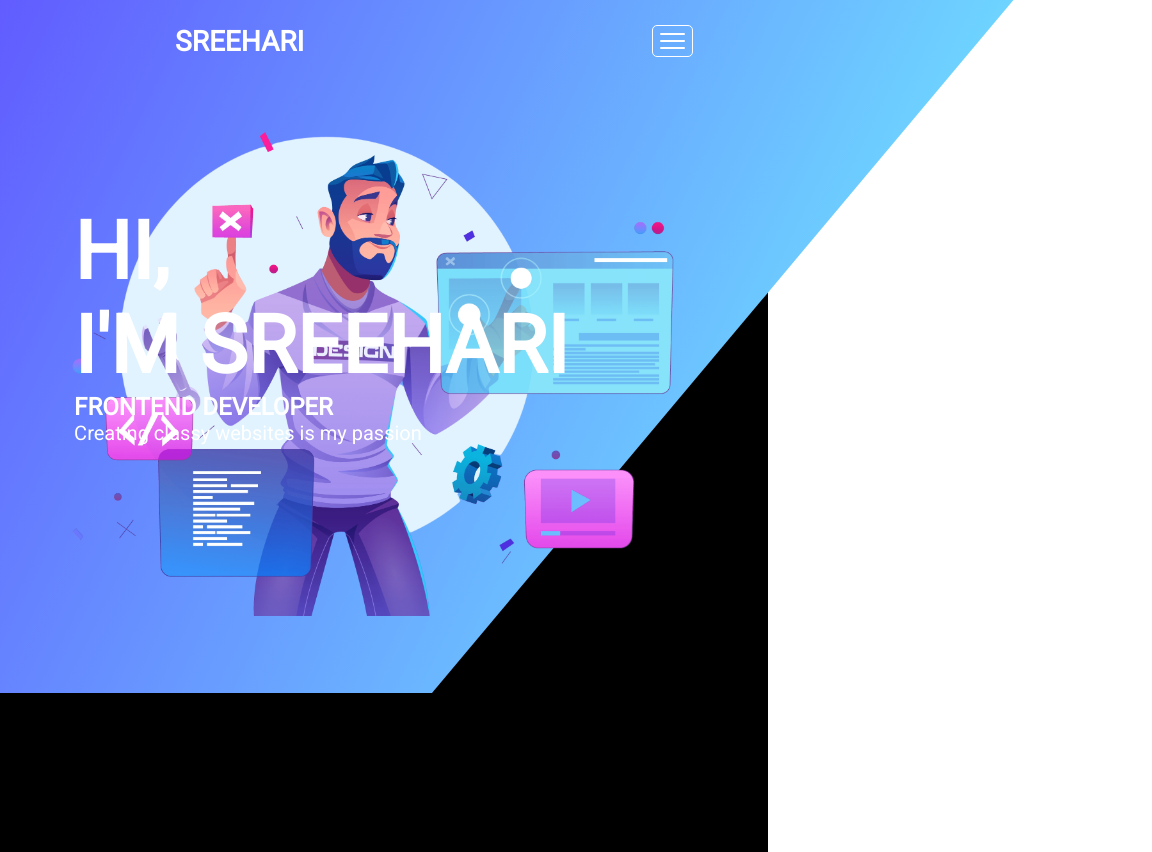
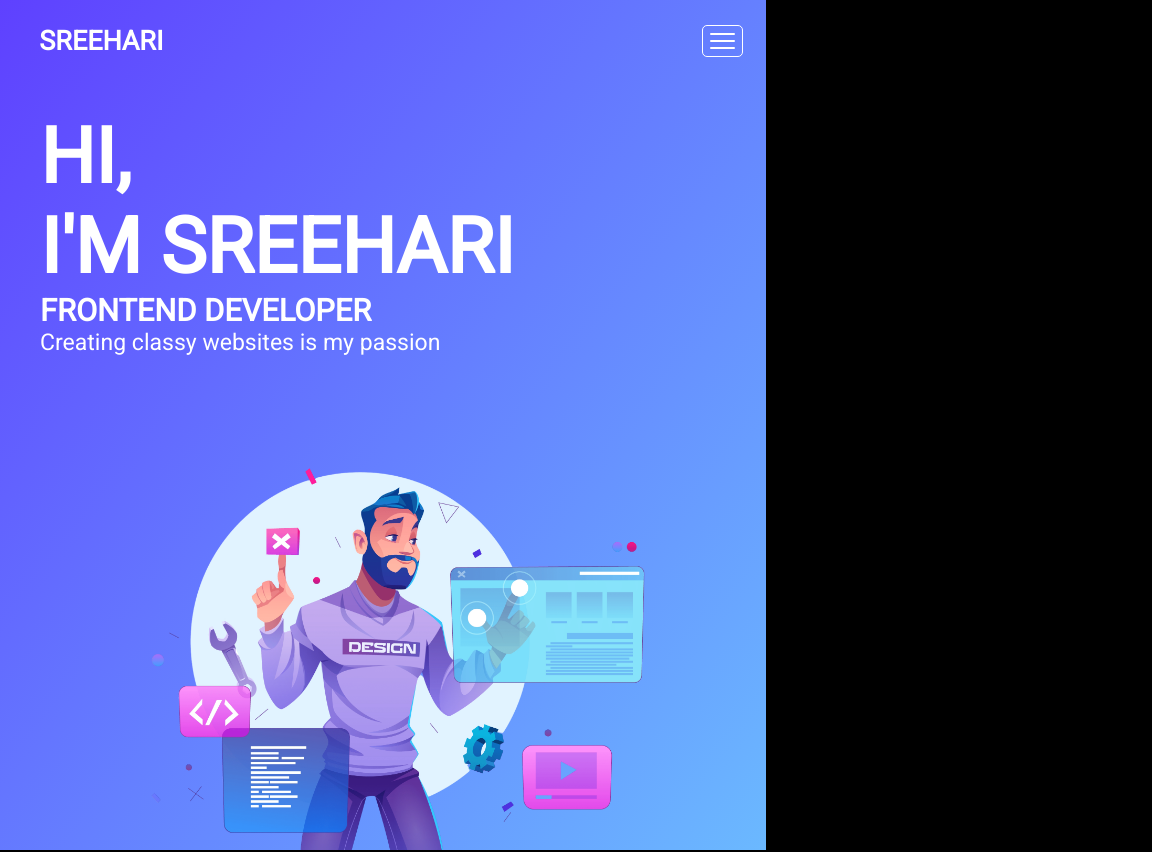
Before and after one commit to sree-shp/my-portfolio, a React (Create React App) app: page / in a window 768 px wide. Shown: the top 852 px of the page, 1152 px wide, since content can reach past the window. Built offline with nearby package versions, Linux system fonts and the light colour scheme.

Commit message:
add media query for responsive mobile and tablet design

```diff
--- a/public/index.html
+++ b/public/index.html
@@ -13,7 +13,7 @@
     <link rel="manifest" href="%PUBLIC_URL%/manifest.json" />
     <title>Sreehari Portfolio</title>
   </head>
-  <body style="margin: 0">
+  <body style="background-color: black; margin: 0">
     <div id="root"></div>
   </body>
 </html>
--- a/src/Navbar/Navbar.css
+++ b/src/Navbar/Navbar.css
@@ -1,10 +1,9 @@
 @import url('https://fonts.googleapis.com/css2?family=Roboto&display=swap');
 
 #header{
-    /* background-color: black; */
     font-family: 'Roboto', sans-serif;
     color: white;
-    padding: 40px 40px 40px 150px;
+    padding: 40px 40px 40px 40px;
 
     animation: 1s ease 2s backwards fadeInRight;
     position: relative;
@@ -21,10 +20,10 @@
     flex-grow: 2;
     text-decoration: none;
     color: inherit;
-    font-size: 2rem;
+    font-size: 2.25vw;
     font-weight: 600;
     font-weight: 800;
-    padding-left: 100px;
+    padding-left: 4%;
     z-index: 500;
     color: white;
 
@@ -33,9 +32,10 @@
 .link-text{
     text-decoration: none;
     color: inherit;
-    padding: 10px 45px 0px;
+    padding: 0.5% 2.5% 0%;
     z-index: 500;
     font-weight: 500;
+    font-size: 1.35vw;
 }
 
 .link-text:hover{
@@ -66,10 +66,46 @@
     background-color: white;
 }
 
+@media (min-width: 768px) and (max-width: 1024px) {
+    .home-link{
+        padding-left: 0.5%;
+        font-size: 2.50vw;
+    }
 
+    .link-text{
+        font-size: 1.60vw;
+        padding: 1% 2% 0%;
+    }
 
+    #header{
+        padding: 25px 50px ;
+    }
 
-@media(max-width: 768px) and (min-width: 320px){
+}
+
+@media (min-width: 1200px) and (max-width: 1440px) {
+    .home-link{
+        padding-left: 2.5%;
+        font-size: 2.25vw;
+        padding-left: 3.5%;
+    }
+
+}
+
+@media (min-width: 1024px) and (max-width: 1200px) {
+    .home-link{
+        padding-left: 2%;
+        font-size: 2.50vw;
+        padding-left: 3.5%;
+    }
+
+    .link-text{
+        font-size: 1.50vw;
+    }
+
+}
+
+@media(max-width: 768px) and (min-width: 425px){
     .hamburger-menu, .hamburger-icon-container{
         display: block;
     }
@@ -84,6 +120,55 @@
 
     .home-link{
         font-size: 1.75rem;
+        padding-left: 2%;
+    }
+
+    .header-wrap{
+        padding: 0px 25px;
+
+    }
+
+    .hamburger-item{
+        display: block;
+        padding: 10px 0px;
+    }
+
+    .hamburger-wrap{
+        display: flex;
+        flex-direction: column;
+        gap: 10px;
+        padding: 25px 0px 0px;
+
+    }
+
+    .hamburger-link{
+        text-decoration: none;
+        color: inherit;
+        font-weight: 500;
+        padding: 0px 25px 0px 6%;
+    }
+
+    .home-link{
+        font-size: 3.5vw;
+       }
+}
+
+@media (min-width: 375px) and (max-width: 425px){
+    .hamburger-menu, .hamburger-icon-container{
+        display: block;
+    }
+
+    .link-text{
+        display: none;
+    }
+
+    #header{
+        padding: 25px 0px 25px ;
+    }
+
+    .home-link{
+        font-size: 1.75rem;
+        padding-left: 2%;
     }
 
     .header-wrap{
@@ -111,10 +196,60 @@
     padding: 0px 25px;
     }
 
+   .home-link{
+    font-size: 5.5vw;
+    padding-top: 2.5px;
+    padding-left: 0.75%;
+   }
 }
 
-@media (min-width: 768px) and (max-width: 1024px){
+
+@media (min-width: 320px) and (max-width: 375px){
+    .hamburger-menu, .hamburger-icon-container{
+        display: block;
+    }
+
+    .link-text{
+        display: none;
+    }
+
     #header{
-        padding: 25px 50px ;
+        padding: 25px 0px 25px ;
     }
+
+    .home-link{
+        font-size: 1.75rem;
+        padding-left: 2%;
+    }
+
+    .header-wrap{
+        padding: 0px 25px;
+
+    }
+
+    .hamburger-item{
+        display: block;
+        padding: 10px 0px;
+    }
+
+    .hamburger-wrap{
+        display: flex;
+        flex-direction: column;
+        gap: 10px;
+        padding: 25px 0px 0px;
+
+    }
+
+    .hamburger-link{
+        text-decoration: none;
+    color: inherit;
+    font-weight: 500;
+    padding: 0px 25px;
+    }
+
+   .home-link{
+    font-size: 5.5vw;
+    padding-top: 2.5px;
+    padding-left: 0.75%;
+   }
 }
--- a/src/Title/Title.css
+++ b/src/Title/Title.css
@@ -3,7 +3,8 @@
 
 #title{
     position: relative;
-    height: 610px;
+    width: 75vw;
+    height: 85vh;
     background-color: black;
     color: white;
     font-family: 'Roboto', sans-serif;
@@ -13,7 +14,7 @@
 .welcome-heading{
     color: inherit;
     text-align: left;
-    font-size: 5rem;
+    font-size: 6vw;
     font-weight: 800;
     animation: 2s linear fadeInTop;
 }
@@ -30,13 +31,13 @@
 
 .description-heading{
     animation: 1s ease 2s backwards fadeInTop;
-    font-size: 1.5rem;
+    font-size: 1.75vw;
     font-weight: 600;
 }
 
 .description{
     animation: 1s ease 2s backwards fadeInTop;
-    font-size: 1.25rem;
+    font-size: 1.40vw;
 }
 
 @keyframes fadeInTop{
@@ -63,28 +64,30 @@
         left: 35%;
     }
     100%{
-        left: 9%;
+        left: 8%;
     }
 }
 
 .home-img{
-    width: 800px;
+    width: 40vw;
     /* height: 533px; */
     position: absolute;
-    right: 0px;
-    top: 0px;
+    right: -31%;
+    top: 10%;
+    overflow: hidden;
     animation: 1s ease 2.5s backwards fadeInRight;
 }
 
 
 .background-element{
-    width: 2000px;
-    height: 1000px;
-    rotate: -50deg;
+    width: 175%;
+    height: 175%;
+    rotate: -55deg;
+    overflow: hidden;
     position: absolute;
     z-index: -1000;
-    top: -600px;
-    left: -625px;
+    top: -100%;
+    left: -40%;
     background-image: linear-gradient(to bottom right,#5800FF,#72FFFF);
     background-size: 200%;
     background-position: right;
@@ -97,9 +100,183 @@
     }
 }
 
-@media (max-width: 1440px) and (min-width: 1024px){
+@media (min-width: 1440px){
     .home-img{
-        width: 700px;
-        top: 25px;
+        width: 40vw;
+    }
+    .background-element{
+        left: -55%;
     }
 }
+
+@media (min-width: 1200px) and (max-width: 1440px) {
+    .background-element{
+        left: -57%;
+        rotate: -55deg;
+    }
+}
+
+@media (max-width: 1200px) and (min-width: 1024px){
+    .home-img{
+        width: 60%;
+        top: 9%;
+        right: -31%;
+    }
+    #title{
+        height: 75vh
+    }
+    .background-element{
+        left: -55%;
+        rotate: -60deg;
+    }
+
+    .welcome-heading{
+        font-size: 6.5vw;
+    }
+}
+
+@media (max-width: 1024px) and (min-width: 768px){
+
+
+    .home-img{
+        width: 55%;
+        top: 12%;
+        right: -29%;
+    }
+
+    .welcome-heading{
+        font-size: 6.75vw;
+    }
+
+    .description-heading{
+        font-size: 1.85vw;
+    }
+
+    .description{
+        font-size: 1.60vw;
+    }
+
+    #title{
+        height: 65vh;
+    }
+
+    .background-element{
+        left: -57%;
+        rotate: -60deg;
+    }
+}
+
+@media (max-width: 768px) and (min-width: 425px){
+    #title{
+        width: 57vw;
+        height: 100vw;
+    }
+
+    .background-element{
+        rotate: 360deg;
+        left: -0%;
+        top: -60%;
+        height: 250%;
+    }
+
+    .home-img{
+        width: 150%;
+        top: 45%;
+        right: -65%;
+
+    }
+
+    .welcome-heading{
+        font-size: 10vw;
+    }
+
+    .welcome-page{
+        top: 0%;
+        width: 90vw
+    }
+
+    .description-heading{
+        font-size: 4vw;
+    }
+
+    .description{
+        font-size: 3vw;
+    }
+
+}
+
+@media (max-width: 425px) and (min-width: 375px){
+    #title{
+        width: 57vw;
+        height: 115vw;
+    }
+
+    .background-element{
+        rotate: 360deg;
+        left: -0%;
+        top: -60%;
+        height: 250%;
+    }
+
+    .home-img{
+        width: 150%;
+        top: 50%;
+        right: -65%;
+
+    }
+
+    .welcome-heading{
+        font-size: 12vw;
+    }
+
+    .welcome-page{
+        top: 0%;
+        width: 90vw
+    }
+
+    .description-heading{
+        font-size: 5vw;
+    }
+
+    .description{
+        font-size: 3.75vw;
+    }
+}
+
+@media (max-width: 375px) and (min-width: 320px){
+    #title{
+        width: 57vw;
+        height: 115vw;
+    }
+
+    .background-element{
+        rotate: 360deg;
+        left: -0%;
+        top: -70%;
+        height: 250%;
+    }
+
+    .home-img{
+        width: 150%;
+        top: 50%;
+        right: -65%;
+
+    }
+
+    .welcome-heading{
+        font-size: 12vw;
+    }
+
+    .welcome-page{
+        top: 0%;
+        width: 90vw
+    }
+
+    .description-heading{
+        font-size: 5vw;
+    }
+
+    .description{
+        font-size: 3.75vw;
+    }
+}
```
